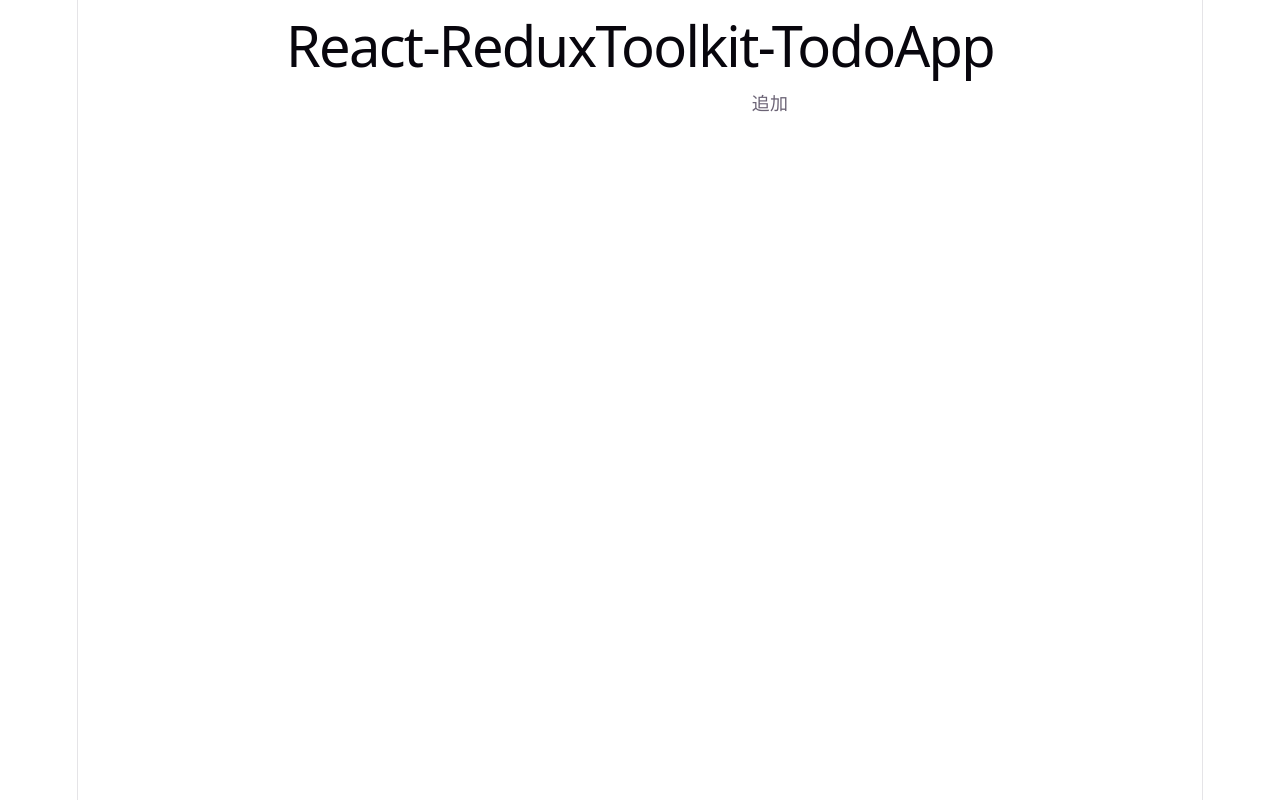
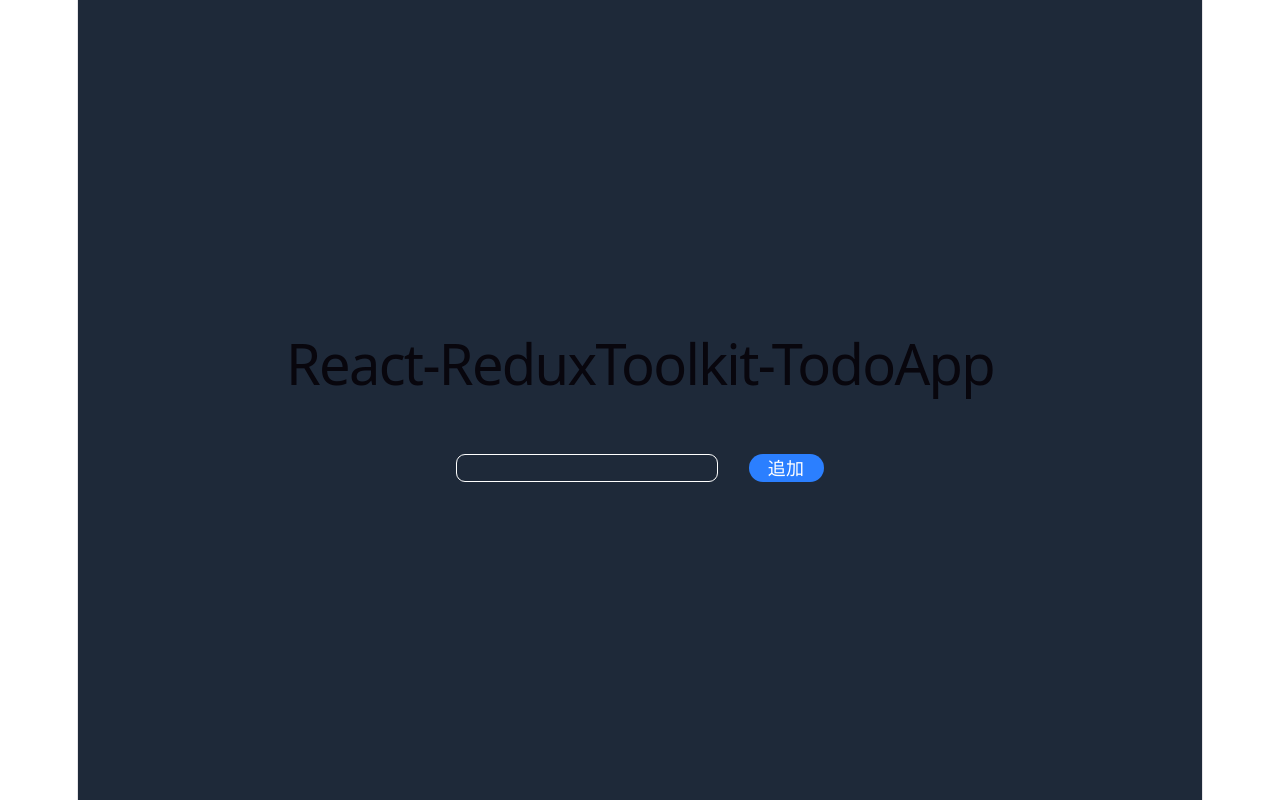
Before and after one commit to TakaDev1/React-ReduxToolkit-TodoApp, a React (Vite) app: page / in a window 1280 px wide. Built offline with nearby package versions, Linux system fonts and the light colour scheme.

Commit message:
style: Adjustment Project Design

```diff
--- a/src/App.tsx
+++ b/src/App.tsx
@@ -11,10 +11,10 @@
 function App() {
   return (
     <>
-      <div>
+      <div className="bg-gray-800 min-h-screen flex flex-col items-center justify-center">
         <h1>React-ReduxToolkit-TodoApp</h1>
         <Provider store={store}>
-          <div>
+          <div className="w-1/3 mx-auto">
             <TodoList />
             <AddTodo />
           </div>
--- a/src/features/todo/components/AddTodo.tsx
+++ b/src/features/todo/components/AddTodo.tsx
@@ -17,9 +17,19 @@
     setText("");
   };
   return (
-    <div>
-      <input type="text" value={text} onChange={handleText} />
-      <button onClick={handleAddTodo}>追加</button>
+    <div className="flex justify-around">
+      <input
+        type="text"
+        value={text}
+        onChange={handleText}
+        className="border rounded-lg mr-5 text-white"
+      />
+      <button
+        onClick={handleAddTodo}
+        className="bg-blue-500 text-white w-1/5 rounded-full hover:opacity-80 cursor-pointer"
+      >
+        追加
+      </button>
     </div>
   );
 };
--- a/src/features/todo/components/TodoList.tsx
+++ b/src/features/todo/components/TodoList.tsx
@@ -7,12 +7,17 @@
   const todos = useSelector((state: { todos: TodoType[] }) => state.todos);
   const dispatch = useDispatch();
   return (
-    <div>
+    <div className="my-10">
       <ul>
         {todos.map((todo) => (
-          <li key={todo.id}>
+          <li key={todo.id} className="bg-gray-500 text-white rounded py-1 flex justify-around ">
             <span onClick={() => dispatch(toggleTodo(todo.id))}>{todo.text}</span>
-            <button onClick={() => dispatch(removeTodo(todo.id))}>×</button>
+            <button
+              onClick={() => dispatch(removeTodo(todo.id))}
+              className="bg-red-800 w-15 rounded cursor-pointer hover:opacity-80 "
+            >
+              ×
+            </button>
           </li>
         ))}
       </ul>
```
